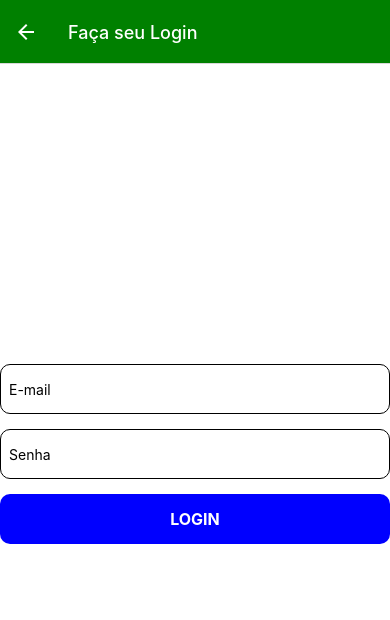
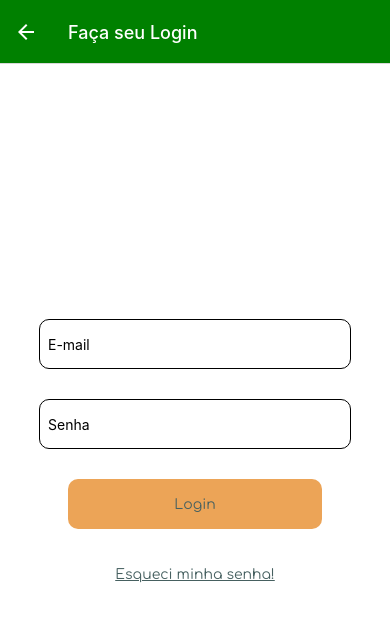
Before and after one commit to kaue-S/eco-food-app, a React Native app: screen /LoginUsuario in a window 390 px wide. Shown: the top 620 px of the page. Built offline with nearby package versions, Linux system fonts and the light colour scheme.

Commit message:
Update LoginUsuario.js

```diff
--- a/src/screens/LoginUsuario.js
+++ b/src/screens/LoginUsuario.js
@@ -4,9 +4,9 @@ import {
   StyleSheet,
   Text,
   TextInput,
-  TouchableOpacity,
   View,
   ActivityIndicator,
+  Pressable,
 } from "react-native";
 import SafeContainer from "../components/SafeContainer";
 import { signInWithEmailAndPassword, getAuth } from "firebase/auth";
@@ -58,7 +58,7 @@ export default function LoginUsuario({ navigation }) {
           secureTextEntry
           onChangeText={(valor) => setSenha(valor)}
         />
-        <TouchableOpacity
+        <Pressable
           style={styles.botaoLogin}
           onPress={Logar}
           activeOpacity={0.8}
@@ -69,7 +69,13 @@ export default function LoginUsuario({ navigation }) {
           ) : (
             <Text style={styles.textoBotao}>Login</Text>
           )}
-        </TouchableOpacity>
+        </Pressable>
+        <Pressable
+          style={styles.esqueciSenha}
+          onPress={() => navigation.navigate("EsqueciSenha")}
+        >
+          <Text style={styles.textoSenha}>Esqueci minha senha!</Text>
+        </Pressable>
       </View>
     </SafeContainer>
   );
@@ -77,7 +83,8 @@ export default function LoginUsuario({ navigation }) {
 
 const styles = StyleSheet.create({
   formulario: {
-    gap: 15,
+    gap: 30,
+    alignItems: "center",
   },
 
   input: {
@@ -85,20 +92,34 @@ const styles = StyleSheet.create({
     height: 50,
     padding: 8,
     borderRadius: 10,
+    width: "80%",
   },
 
   botaoLogin: {
+    height: 50,
+    width: "65%",
+    borderRadius: 10,
     alignItems: "center",
     justifyContent: "center",
-    backgroundColor: "blue",
-    borderRadius: 10,
-    height: 50,
+    backgroundColor: "#eca457",
   },
 
   textoBotao: {
-    fontSize: 16,
-    textTransform: "uppercase",
-    fontWeight: "bold",
-    color: "#fff",
+    fontSize: 14,
+    color: "#466060",
+    fontFamily: "Comfortaa",
+  },
+  textoSenha: {
+    fontSize: 14,
+    color: "#466060",
+    fontFamily: "Comfortaa",
+    textDecorationLine: "underline",
+  },
+  esqueciSenha: {
+    height: 30,
+    width: "65%",
+    borderRadius: 10,
+    alignItems: "center",
+    justifyContent: "center",
   },
 });
```
